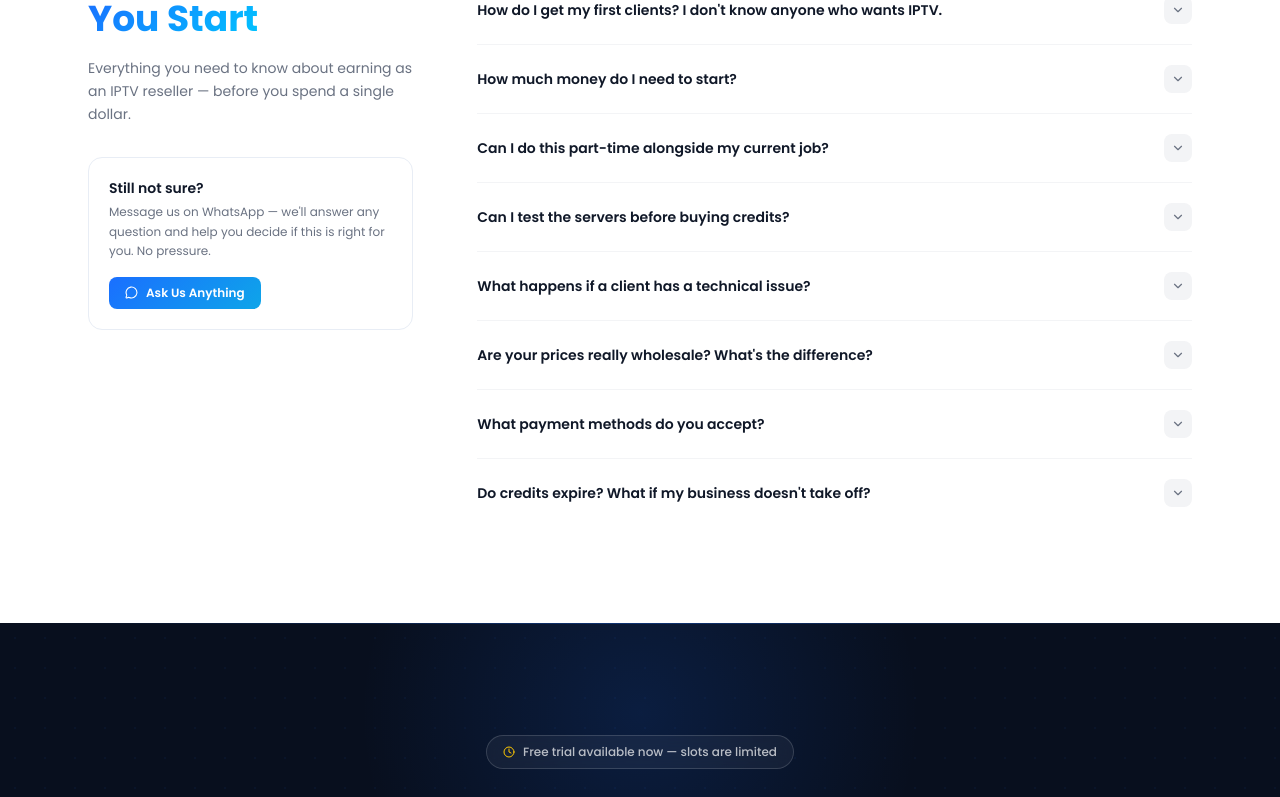
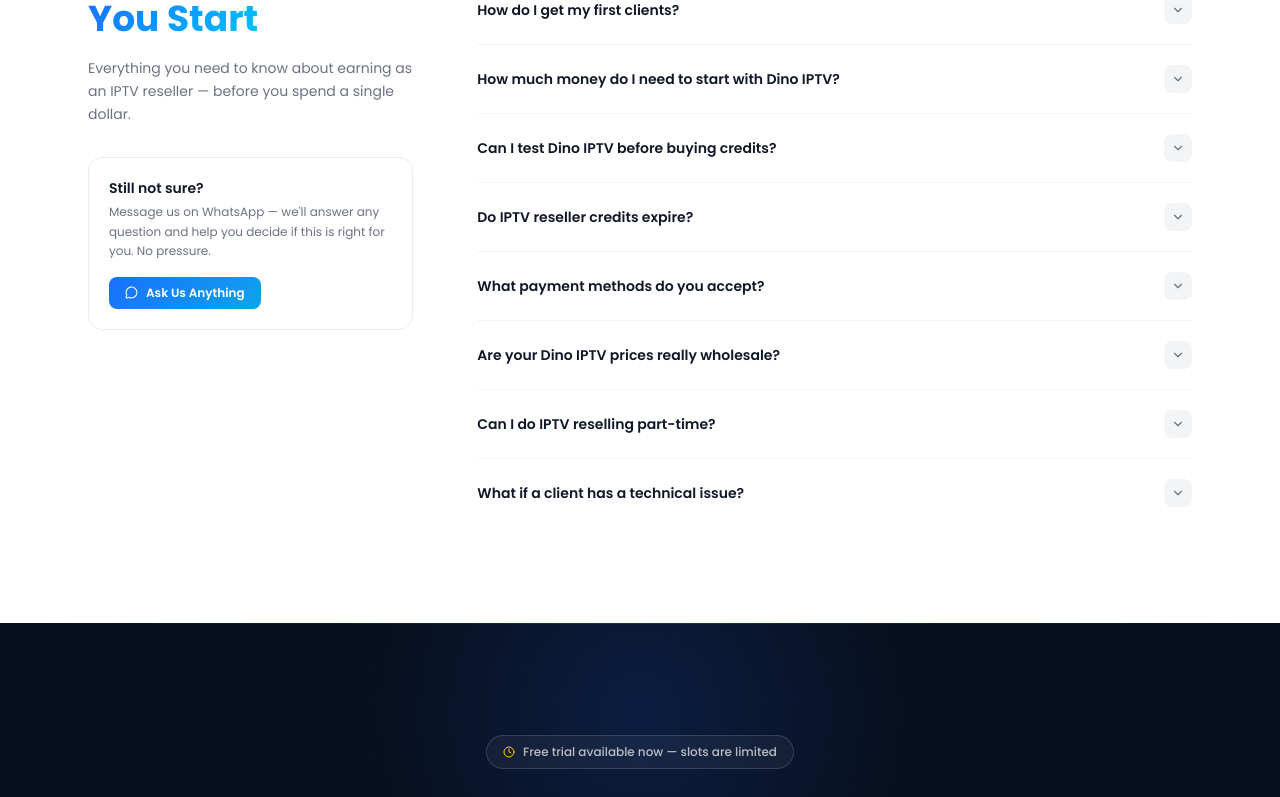
Before and after one commit to Mehdi01-Goat/iptvresellerprovider, a Next.js app: page /dino in a window 1280 px wide. Shown: the part 3039-3836 px from the top of the page. Built offline with nearby package versions, Linux system fonts and the light colour scheme.

Commit message:
SEO overhaul: update src/components/sections/FaqSection.tsx

```diff
--- a/src/components/sections/FaqSection.tsx
+++ b/src/components/sections/FaqSection.tsx
@@ -4,7 +4,9 @@
 import * as Accordion from "@radix-ui/react-accordion";
 import { ChevronDown, MessageCircle } from "lucide-react";
 
-const faqs = [
+export type Faq = { q: string; a: string };
+
+const defaultFaqs: Faq[] = [
   {
     q: "How much can I realistically earn as a reseller?",
     a: "It depends on your client base, but here's a realistic breakdown: with 50 clients you can earn $300–$550/month, with 100–200 clients you can reach $1,000–$2,200/month, and established resellers with 300–500 clients earn $3,000–$5,500/month. The profit comes from the difference between the wholesale price you pay us and the retail price you charge your clients. You control your own margins.",
@@ -23,7 +25,7 @@
   },
   {
     q: "Can I test the servers before buying credits?",
-    a: "Yes — every server comes with a free 24-hour trial. You can test Trex, Dino, Mega, and Strong before committing to anything. Test stability, channel quality, VOD library, and speed on your own devices and your clients' preferred apps before spending a dollar.",
+    a: "Yes — every server comes with a free 24-hour trial. You can test Trex, Dino, Strong, Mega, and Magnum before committing to anything. Test stability, channel quality, VOD library, and speed on your own devices and your clients' preferred apps before spending a dollar.",
   },
   {
     q: "What happens if a client has a technical issue?",
@@ -43,7 +45,7 @@
   },
 ];
 
-export default function FaqSection() {
+export default function FaqSection({ faqs = defaultFaqs }: { faqs?: Faq[] }) {
   return (
     <section id="faq" className="bg-white py-24">
       <div className="max-w-6xl mx-auto px-6">
```
